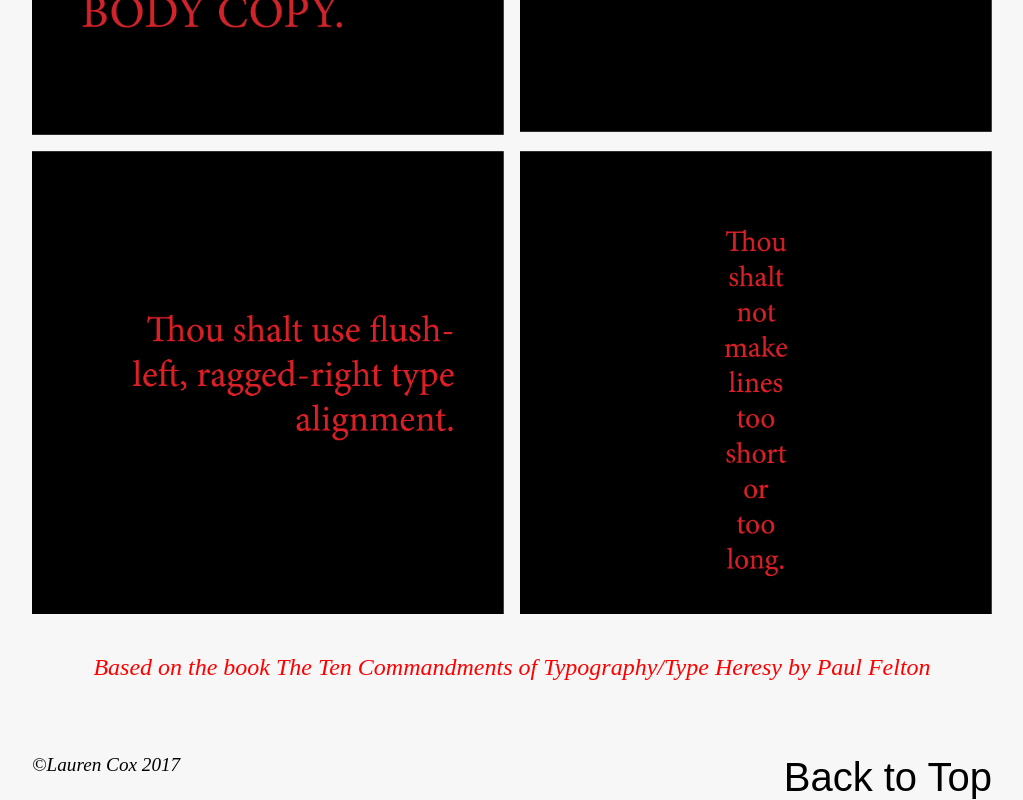
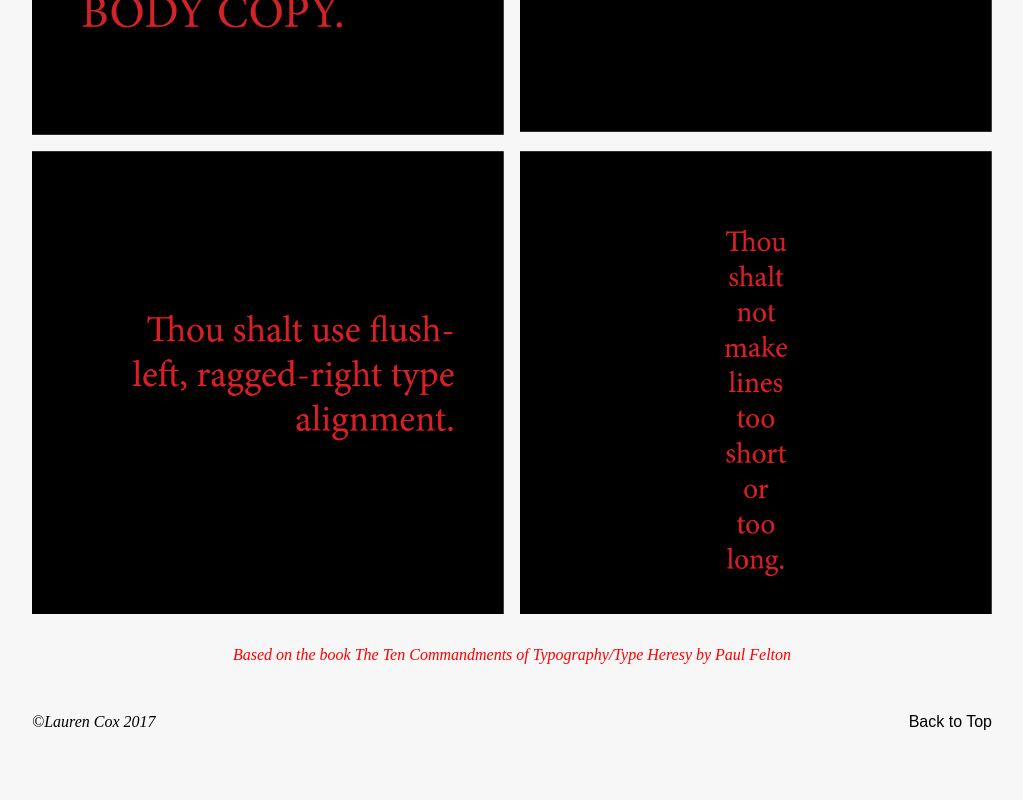
Before and after one commit to laurencox/breakingrules, a plain HTML site: page index.html in a window 1280 px wide. Shown: the part 2351-3151 px from the top of the page, without its empty margins (128-1151 px from the left). After the commit the page ends 3082 px from the top, so only its background shows below. Drawn offline with Linux system fonts and the light colour scheme.

Commit message:
Add files via upload

```diff
--- a/index.html
+++ b/index.html
@@ -53,7 +53,7 @@ h2 {
 
 p {
   color: red;
-  font-size: 1.5em;
+  /*font-size: 1em;*/
   font-style: italic;
   text-align: left;
   padding-top: 0em;
@@ -63,7 +63,6 @@ p {
 }
 
 .copy {
-  font-size: 1.2em;
   color: #000;
   float: left;
   margin: 0;
@@ -71,7 +70,6 @@ p {
 }
 
 .back-to-top {
-  font-size: 2.5em;
   color: #000;
 float: right;
 font-family: sans-serif;
```
